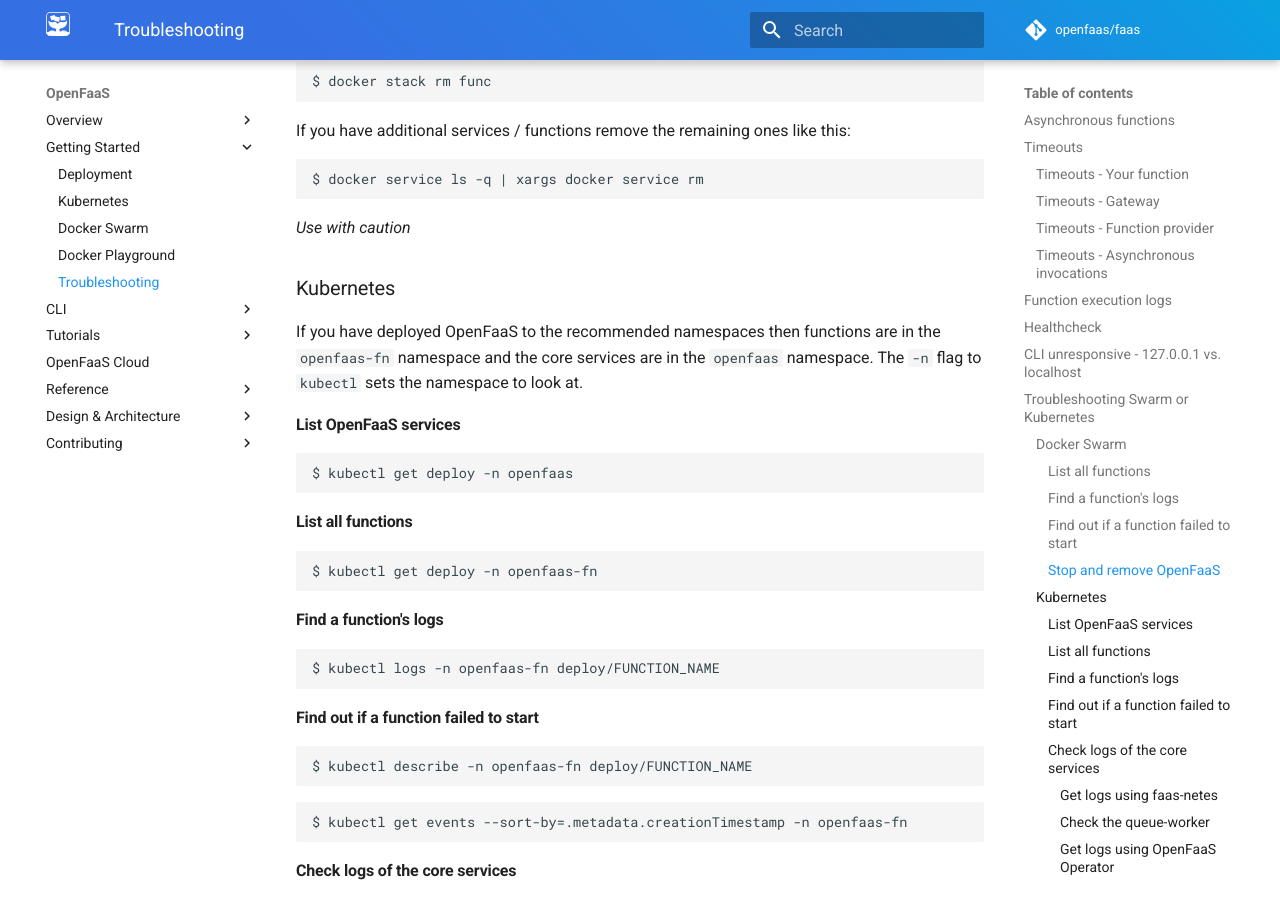
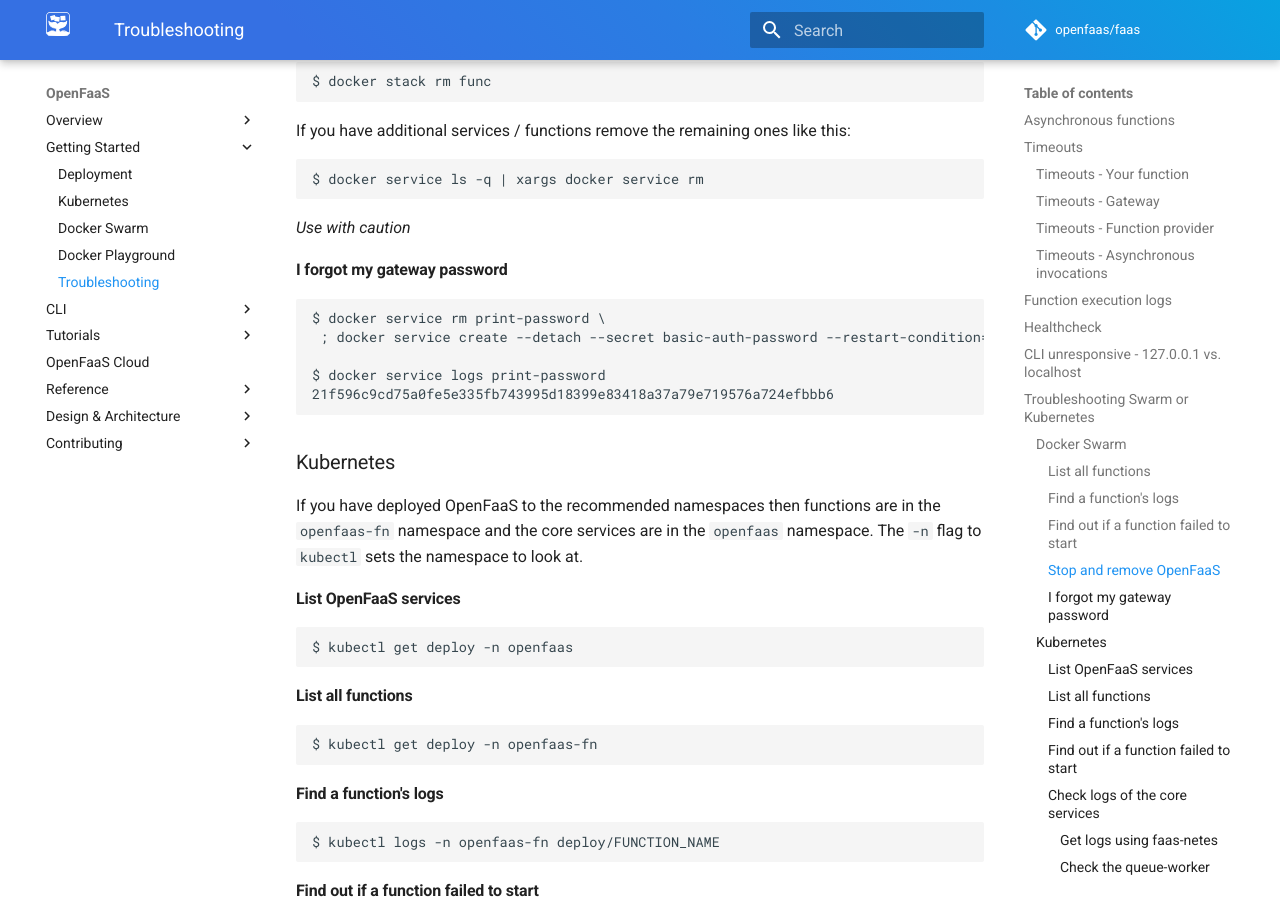
Before and after one commit to openfaas/docs, an MkDocs documentation site: the page built from docs/deployment/troubleshooting.md, in a window 1280 px wide and 900 px high, scrolled down 4418 px. Built offline with MkDocs 1.6.1 and Material for MkDocs 9.7.7, drawn with Linux system fonts in a browser that asks for light colours; comment, search, counter and statistics services are not loaded; old or Windows-style settings are respelled for this version of MkDocs; some of the changed text lies outside the part shown.

Commit message:
Add forgot password instructions for gateway
This consists of querying and decrypting password into plain-text.

Signed-off-by: Alex Ellis (VMware) <alexellis2@gmail.com>

````diff
--- a/docs/deployment/troubleshooting.md
+++ b/docs/deployment/troubleshooting.md
@@ -198,6 +198,16 @@ $ docker service ls -q | xargs docker service rm
 
 *Use with caution*
 
+#### I forgot my gateway password
+
+```
+$ docker service rm print-password \
+ ; docker service create --detach --secret basic-auth-password --restart-condition=none --name=print-password alpine:3.7 cat /run/secrets/basic-auth-password
+
+$ docker service logs print-password
+21f596c9cd75a0fe5e335fb743995d18399e83418a37a79e719576a724efbbb6
+```
+
 ### Kubernetes
 
 If you have deployed OpenFaaS to the recommended namespaces then functions are in the `openfaas-fn` namespace and the core services are in the `openfaas` namespace. The `-n` flag to `kubectl` sets the namespace to look at.
@@ -268,6 +278,21 @@ From within the `faas-netes` folder:
 $ kubectl delete -f namespaces.yml,./yaml/
 ```
 
+#### I forgot my gateway password
+
+Use the following:
+
+```
+kubectl get -n openfaas secret -o yaml
+```
+
+Then copy/paste the value as below:
+
+```
+$ echo -n "YWRtaW4xMjM0Cg==" | base64 --decode
+admin1234
+```
+
 ## Watchdog
 
 ### Debug your function without deploying it
````
Also changed, not shown: docs/deployment/docker-swarm.md (+3 -3 lines).
